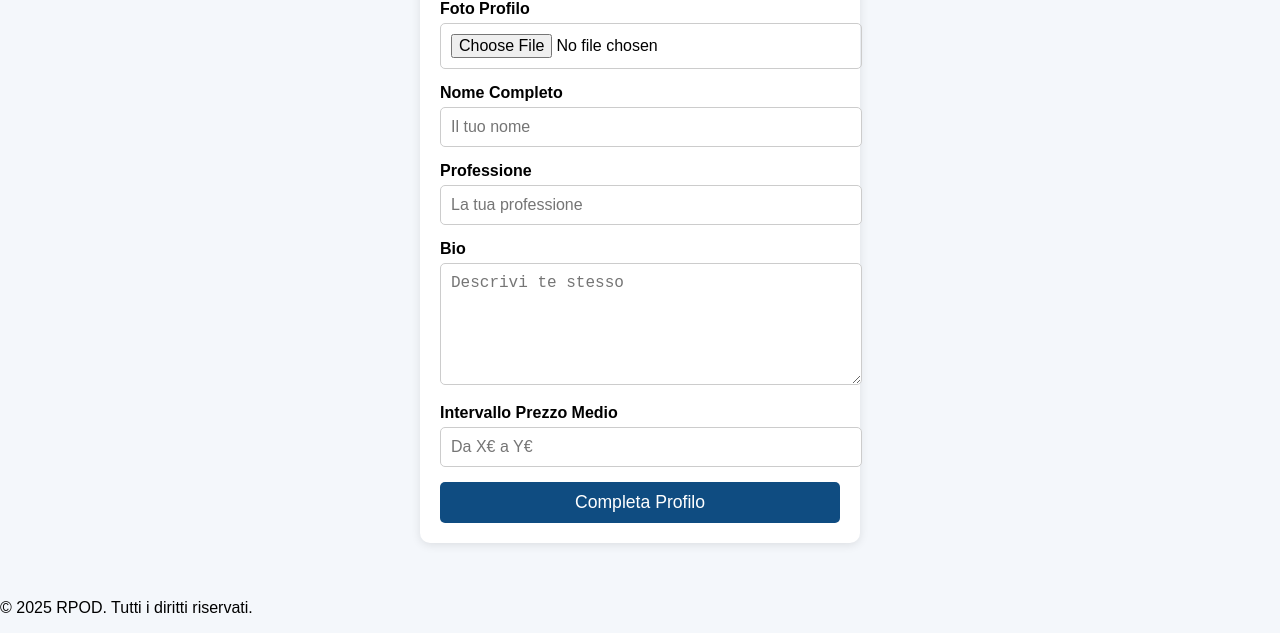
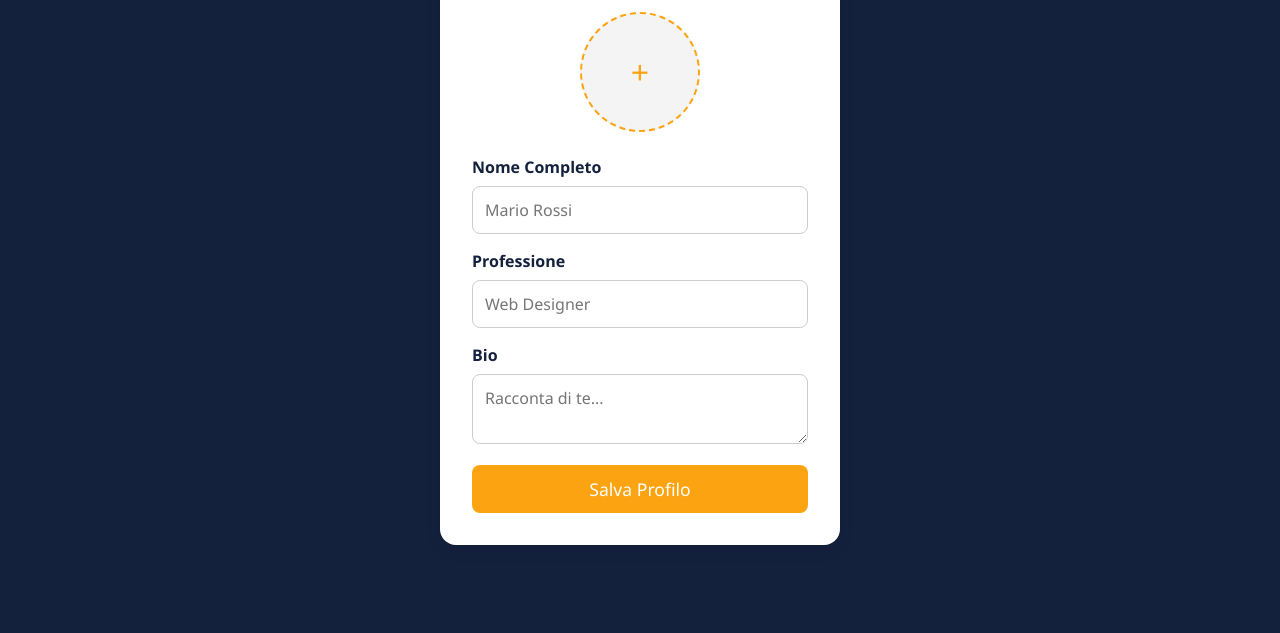
Before and after one commit to BlackAx3e/RPOD, a plain HTML site: page html/profiloSetup.html in a window 1280 px wide. Shown: the part 193-826 px from the top of the page. After the commit the page ends 800 px from the top, so only its background shows below. Drawn offline with Linux system fonts and the light colour scheme.

Commit message:
profilosetup

```diff
--- a/css/profiloSetup.css
+++ b/css/profiloSetup.css
@@ -1,75 +1,105 @@
-/* profiloSetup.css */
-body {
-  font-family: 'Jost', sans-serif;
-  background-color: #f4f7fb;
+:root {
+  --dark: #14213D;
+  --accent: #FCA311;
+  --light: #FFFFFF;
+  --bg: #F4F4F4;
+}
+* {
   margin: 0;
   padding: 0;
+  box-sizing: border-box;
+  font-family: 'Segoe UI', Tahoma, Geneva, Verdana, sans-serif;
 }
-
-header {
-  background-color: #0f4c81;
-  color: white;
-  padding: 20px 0;
-  text-align: center;
-}
-
-header h1 {
-  margin: 0;
-  font-size: 2rem;
-}
-
-header p {
-  font-size: 1.1rem;
-}
-
-main {
+body {
+  background: #14213D;
   display: flex;
   justify-content: center;
-  padding: 40px;
+  align-items: center;
+  height: 100vh;
+  padding: 1rem;
 }
-
-.setup-form {
-  background: white;
-  box-shadow: 0 2px 10px rgba(0, 0, 0, 0.1);
-  padding: 20px;
-  border-radius: 10px;
+.setup-container {
   width: 100%;
   max-width: 400px;
 }
-
+.setup-card {
+  background: var(--light);
+  border-radius: 1rem;
+  box-shadow: 0 4px 16px rgba(0,0,0,0.1);
+  padding: 2rem;
+}
+.setup-card h1 {
+  text-align: center;
+  color: var(--dark);
+  margin-bottom: 1.5rem;
+}
+.avatar-upload {
+  position: relative;
+  width: 120px;
+  height: 120px;
+  margin: 0 auto 1.5rem;
+}
+.avatar-preview {
+  width: 100%;
+  height: 100%;
+  border-radius: 50%;
+  background: var(--bg);
+  border: 2px dashed var(--accent);
+  display: flex;
+  align-items: center;
+  justify-content: center;
+  color: var(--accent);
+  font-size: 2rem;
+  cursor: pointer;
+  overflow: hidden;
+}
+.avatar-preview img {
+  width: 100%;
+  height: 100%;
+  object-fit: cover;
+  border-radius: 50%;
+}
+.avatar-upload input[type=file] {
+  display: none;
+}
 .form-group {
-  margin-bottom: 15px;
+  margin-bottom: 1rem;
 }
-
-label {
+.form-group label {
+  display: block;
+  color: var(--dark);
   font-weight: 600;
-  margin-bottom: 5px;
-  display: block;
+  margin-bottom: 0.5rem;
 }
-
-input, textarea {
+.form-group input,
+.form-group textarea {
   width: 100%;
-  padding: 10px;
-  border-radius: 5px;
-  border: 1px solid #ccc;
+  padding: 0.75rem;
+  border: 1px solid #CCC;
+  border-radius: 0.5rem;
   font-size: 1rem;
 }
-
-textarea {
-  height: 100px;
+.form-group input:focus,
+.form-group textarea:focus {
+  outline: none;
+  border-color: var(--accent);
 }
-
 button {
-  background-color: #0f4c81;
-  color: white;
-  padding: 10px;
+  width: 100%;
+  padding: 0.75rem;
+  background: var(--accent);
+  color: var(--light);
   border: none;
-  border-radius: 5px;
-  width: 100%;
+  border-radius: 0.5rem;
+  font-size: 1.1rem;
   cursor: pointer;
-  font-size: 1.1rem;
+  transition: background 0.3s;
 }
-
 button:hover {
-  background-color: #024b79;
+  background: #e5940f;
 }
+@media (max-width: 480px) {
+  .setup-card {
+    padding: 1rem;
+  }
+}
--- a/html/profiloSetup.html
+++ b/html/profiloSetup.html
@@ -1,54 +1,36 @@
 <!DOCTYPE html>
 <html lang="it">
 <head>
-  <meta charset="UTF-8">
-  <meta name="viewport" content="width=device-width, initial-scale=1.0">
-  <title>Imposta Profilo - RPOD</title>
-  <link rel="stylesheet" href="../css/profiloSetup.css">
+  <meta charset="UTF-8" />
+  <meta name="viewport" content="width=device-width, initial-scale=1.0" />
+  <title>Completa Profilo - RPOD</title>
+  <link rel="stylesheet" href="../css/profiloSetup.css" />
+  <script defer src="../js/profiloSetup.js"></script>
 </head>
 <body>
-  <header class="setup-header">
-    <h1>Imposta il tuo Profilo</h1>
-    <p>Inserisci i dati necessari per completare il tuo profilo.</p>
-  </header>
-
-  <main>
-    <section class="setup-form">
+  <div class="setup-container">
+    <div class="setup-card">
+      <h1>Completa il tuo profilo</h1>
       <form id="setup-form">
-        <div class="form-group">
-          <label for="profilePicture">Foto Profilo</label>
-          <input type="file" id="profilePicture" name="profilePicture" accept="image/*"/>
+        <div class="avatar-upload">
+          <div class="avatar-preview" id="avatarPreview">+</div>
+          <input type="file" id="profilePicture" accept="image/*" />
         </div>
-
         <div class="form-group">
           <label for="nome">Nome Completo</label>
-          <input type="text" id="nome" name="nome" placeholder="Il tuo nome" required/>
+          <input type="text" id="nome" required placeholder="Mario Rossi" />
         </div>
-
         <div class="form-group">
           <label for="profession">Professione</label>
-          <input type="text" id="profession" name="profession" placeholder="La tua professione" required/>
+          <input type="text" id="profession" required placeholder="Web Designer" />
         </div>
-
         <div class="form-group">
           <label for="bio">Bio</label>
-          <textarea id="bio" name="bio" placeholder="Descrivi te stesso" required></textarea>
+          <textarea id="bio" required placeholder="Racconta di te..."></textarea>
         </div>
-
-        <div class="form-group">
-          <label for="priceRange">Intervallo Prezzo Medio</label>
-          <input type="text" id="priceRange" name="priceRange" placeholder="Da X€ a Y€" required/>
-        </div>
-
-        <button type="submit" class="btn-submit">Completa Profilo</button>
+        <button type="submit">Salva Profilo</button>
       </form>
-    </section>
-  </main>
-
-  <footer>
-    <p>&copy; 2025 RPOD. Tutti i diritti riservati.</p>
-  </footer>
-
-  <script src="../js/profiloSetup.js"></script>
+    </div>
+  </div>
 </body>
 </html>
--- a/js/profiloSetup.js
+++ b/js/profiloSetup.js
@@ -1,32 +1,44 @@
-document.getElementById("setup-form").addEventListener("submit", function(event) {
+const avatarPreview = document.getElementById('avatarPreview');
+const fileInput = document.getElementById('profilePicture');
+
+avatarPreview.addEventListener('click', () => fileInput.click());
+fileInput.addEventListener('change', () => {
+  const file = fileInput.files[0];
+  if (file) {
+    const reader = new FileReader();
+    reader.onload = () => {
+      avatarPreview.innerHTML = `<img src="${reader.result}" alt="Avatar" />`;
+    };
+    reader.readAsDataURL(file);
+  }
+});
+
+document.getElementById('setup-form').addEventListener('submit', function(event) {
   event.preventDefault();
 
-  const nome = document.getElementById("nome").value;
-  const profession = document.getElementById("profession").value;
-  const bio = document.getElementById("bio").value;
-  const priceRange = document.getElementById("priceRange").value;
-  const file = document.getElementById("profilePicture").files[0];
+  const nome = document.getElementById('nome').value;
+  const profession = document.getElementById('profession').value;
+  const bio = document.getElementById('bio').value;
+  const priceRange = document.getElementById('priceRange').value;
+  const file = fileInput.files[0];
+
+  if (!file) {
+    alert('Seleziona una foto del profilo');
+    return;
+  }
 
   const reader = new FileReader();
-  reader.onload = function () {
-    const imageBase64 = reader.result;
-
-    const user = JSON.parse(localStorage.getItem("user"));
+  reader.onload = function() {
+    const user = JSON.parse(localStorage.getItem('user')) || {};
     user.nome = nome;
     user.profession = profession;
     user.bio = bio;
     user.priceRange = priceRange;
-    user.profilePicture = imageBase64; // Salviamo l'immagine
+    user.profilePicture = reader.result;
     user.profileCreated = true;
 
-    localStorage.setItem("user", JSON.stringify(user));
-
-    window.location.href = "dashboard.html";
+    localStorage.setItem('user', JSON.stringify(user));
+    window.location.href = 'dashboard.html';
   };
-
-  if (file) {
-    reader.readAsDataURL(file); // converte in base64
-  } else {
-    alert("Carica una foto profilo!");
-  }
+  reader.readAsDataURL(file);
 });
```
